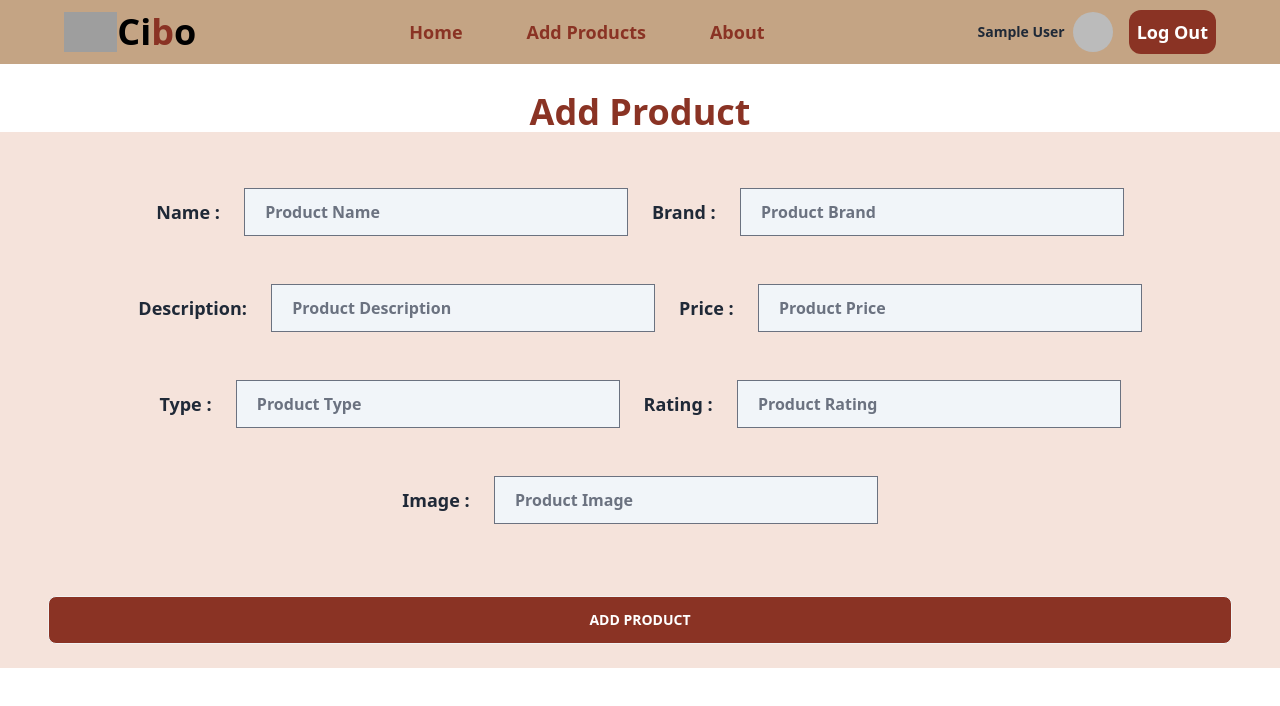
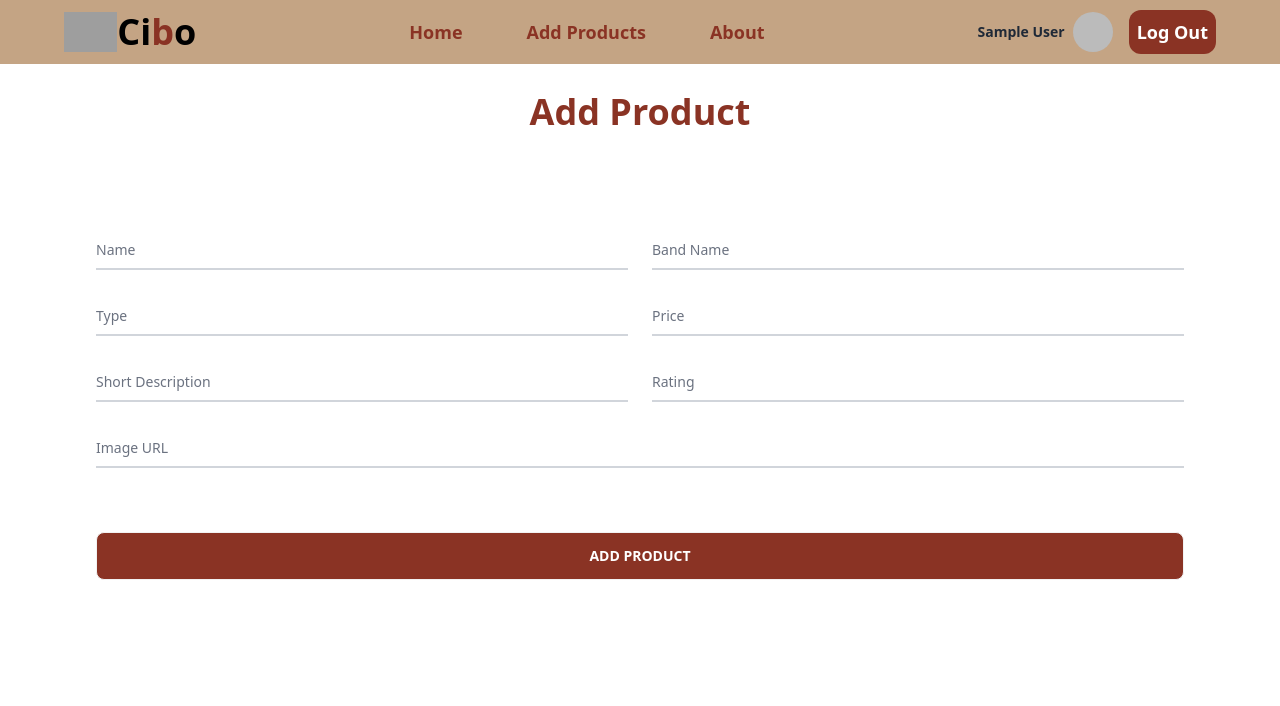
Before and after one commit to shamima-akter20/Cibo-store-client, a React (Vite) app: page /AddProduct in a window 1280 px wide. Shown: the top 706 px of the page. Built offline with nearby package versions, Linux system fonts and the light colour scheme; no server answers; sample sign-in values are in the browser's storage; grey boxes are pictures that could not be loaded.

Commit message:
form and error page update

```diff
--- a/src/AddProduct.jsx/AddProduct.jsx
+++ b/src/AddProduct.jsx/AddProduct.jsx
@@ -5,79 +5,64 @@ const AddProduct = () => {
         <div>
             <h1 className="text-center font-extrabold text-[#8A3324]
             text-xl  md:text-4xl mt-7 " >Add Product</h1>
-            <div className="bg-[#f5e3db] pb-6 px-3 md:px-12 ">
-                <form className=" py-10 ">
-                    <div className="lg:flex gap-6 lg:py-4 justify-center ">
+<div className="px-16 md:px-24 mt-24">
+<form>
+{/* ============================   1   ========================== */}
+  <div className="grid md:grid-cols-2 md:gap-6">
 
-                    <div className="flex mb-4 h-12 text-sm md:text-lg font-bold text-center ">
-                        <p className="flex items-center pr-6 ">Name : </p>
-                        <input type="text" placeholder="  Product Name"
-                        className="bg-slate-100 w-96 "
-                        name="" id="" />
+    <div className="relative z-0 w-full mb-6 group">
+        <input type="text" name="floating_first_name" id="floating_first_name" className="block py-2.5 px-0 w-full text-sm text-gray-900 bg-transparent border-0 border-b-2 border-gray-300 appearance-none dark:text-white dark:border-gray-600 dark:focus:border-blue-500 focus:outline-none focus:ring-0 focus:border-blue-600 peer" placeholder=" " required />
+        <label for="floating_first_name" className="peer-focus:font-medium absolute text-sm text-gray-500 dark:text-gray-400 duration-300 transform -translate-y-6 scale-75 top-3 -z-10 origin-[0] peer-focus:left-0 peer-focus:text-blue-600 peer-focus:dark:text-blue-500 peer-placeholder-shown:scale-100 peer-placeholder-shown:translate-y-0 peer-focus:scale-75 peer-focus:-translate-y-6">Name</label>
     </div>
-                    <div className="flex mb-4  h-12 text-sm md:text-lg font-bold text-center ">
-                        <p className="flex items-center pr-6 ">Brand : </p>
-                        <input type="text" placeholder="  Product Brand  "
-                        className="bg-slate-100 w-96 "
-                        name="" id="" />
-                    </div>
+    <div className="relative z-0 w-full mb-6 group">
+        <input type="text" name="floating_last_name" id="floating_last_name" className="block py-2.5 px-0 w-full text-sm text-gray-900 bg-transparent border-0 border-b-2 border-gray-300 appearance-none dark:text-white dark:border-gray-600 dark:focus:border-blue-500 focus:outline-none focus:ring-0 focus:border-blue-600 peer" placeholder=" " required />
+        <label for="floating_last_name" className="peer-focus:font-medium absolute text-sm text-gray-500 dark:text-gray-400 duration-300 transform -translate-y-6 scale-75 top-3 -z-10 origin-[0] peer-focus:left-0 peer-focus:text-blue-600 peer-focus:dark:text-blue-500 peer-placeholder-shown:scale-100 peer-placeholder-shown:translate-y-0 peer-focus:scale-75 peer-focus:-translate-y-6">Band Name</label>
     </div>
 
+  </div>
+{/* ============================   2   ========================== */}
+  <div className="grid md:grid-cols-2 md:gap-6">
 
-
-                   <div className="lg:flex gap-6 lg:py-4 justify-center ">
-
-                    <div className="flex mb-4  h-12  text-sm md:text-lg font-bold text-center ">
-                        <p className="flex items-center pr-6 "> Description: </p>
-                        <input type="text" placeholder="  Product Description"
-                        className="bg-slate-100  w-96 "
-                        name="" id="" />
+    <div className="relative z-0 w-full mb-6 group">
+        <input type="text" name="floating_first_name" id="floating_first_name" className="block py-2.5 px-0 w-full text-sm text-gray-900 bg-transparent border-0 border-b-2 border-gray-300 appearance-none dark:text-white dark:border-gray-600 dark:focus:border-blue-500 focus:outline-none focus:ring-0 focus:border-blue-600 peer" placeholder=" " required />
+        <label for="floating_first_name" className="peer-focus:font-medium absolute text-sm text-gray-500 dark:text-gray-400 duration-300 transform -translate-y-6 scale-75 top-3 -z-10 origin-[0] peer-focus:left-0 peer-focus:text-blue-600 peer-focus:dark:text-blue-500 peer-placeholder-shown:scale-100 peer-placeholder-shown:translate-y-0 peer-focus:scale-75 peer-focus:-translate-y-6">Type</label>
     </div>
-                    <div className="flex mb-4  h-12  text-sm md:text-lg font-bold text-center ">
-                        <p className="flex items-center pr-6 ">Price : </p>
-                        <input type="text" placeholder="  Product Price"
-                        className="bg-slate-100 w-96 "
-                        name="" id="" />
-                    </div>
+    <div className="relative z-0 w-full mb-6 group">
+        <input type="text" name="floating_last_name" id="floating_last_name" className="block py-2.5 px-0 w-full text-sm text-gray-900 bg-transparent border-0 border-b-2 border-gray-300 appearance-none dark:text-white dark:border-gray-600 dark:focus:border-blue-500 focus:outline-none focus:ring-0 focus:border-blue-600 peer" placeholder=" " required />
+        <label for="floating_last_name" className="peer-focus:font-medium absolute text-sm text-gray-500 dark:text-gray-400 duration-300 transform -translate-y-6 scale-75 top-3 -z-10 origin-[0] peer-focus:left-0 peer-focus:text-blue-600 peer-focus:dark:text-blue-500 peer-placeholder-shown:scale-100 peer-placeholder-shown:translate-y-0 peer-focus:scale-75 peer-focus:-translate-y-6">Price</label>
     </div>
 
+  </div>
+{/* ============================   3   ========================== */}
+  <div className="grid md:grid-cols-2 md:gap-6">
 
-
-
-                   <div className="lg:flex  gap-6  lg:py-4 justify-center ">
-
-                    <div className="flex mb-4  h-12  text-sm md:text-lg font-bold text-center ">
-                        <p className="flex items-center pr-6 ">Type : </p>
-                        <input type="text" placeholder="  Product Type"
-                        className="bg-slate-100 w-96 "
-                        name="" id="" />
+    <div className="relative z-0 w-full mb-6 group">
+        <input type="text" name="floating_first_name" id="floating_first_name" className="block py-2.5 px-0 w-full text-sm text-gray-900 bg-transparent border-0 border-b-2 border-gray-300 appearance-none dark:text-white dark:border-gray-600 dark:focus:border-blue-500 focus:outline-none focus:ring-0 focus:border-blue-600 peer" placeholder=" " required />
+        <label for="floating_first_name" className="peer-focus:font-medium absolute text-sm text-gray-500 dark:text-gray-400 duration-300 transform -translate-y-6 scale-75 top-3 -z-10 origin-[0] peer-focus:left-0 peer-focus:text-blue-600 peer-focus:dark:text-blue-500 peer-placeholder-shown:scale-100 peer-placeholder-shown:translate-y-0 peer-focus:scale-75 peer-focus:-translate-y-6">Short Description</label>
     </div>
-                    <div className="flex mb-4  h-12  text-sm md:text-lg font-bold text-center ">
-                        <p className="flex items-center pr-6 ">Rating : </p>
-                        <input type="text" placeholder="  Product Rating "
-                        className="bg-slate-100 w-96 "
-                        name="" id="" />
-                    </div>
-                   </div>
-
-
-                   <div className="flex gap-6 lg:py-4 justify-center ">
-
-                    <div className="flex mb-4  h-12  text-sm md:text-lg font-bold text-center ">
-                        <p className="flex items-center pr-6 ">Image : </p>
-                        <input type="text" placeholder="  Product Image"
-                        className="bg-slate-100 w-auto md:w-96 "
-                        name="" id="" />
+    <div className="relative z-0 w-full mb-6 group">
+        <input type="text" name="floating_last_name" id="floating_last_name" className="block py-2.5 px-0 w-full text-sm text-gray-900 bg-transparent border-0 border-b-2 border-gray-300 appearance-none dark:text-white dark:border-gray-600 dark:focus:border-blue-500 focus:outline-none focus:ring-0 focus:border-blue-600 peer" placeholder=" " required />
+        <label for="floating_last_name" className="peer-focus:font-medium absolute text-sm text-gray-500 dark:text-gray-400 duration-300 transform -translate-y-6 scale-75 top-3 -z-10 origin-[0] peer-focus:left-0 peer-focus:text-blue-600 peer-focus:dark:text-blue-500 peer-placeholder-shown:scale-100 peer-placeholder-shown:translate-y-0 peer-focus:scale-75 peer-focus:-translate-y-6">Rating</label>
     </div>
 
   </div>
 
+
+{/* ============================   URL of image   ========================== */}
+<div className="">
+    <div className="relative z-0 w-full mb-6 group">
+        <input type="text" name="floating_first_name" id="floating_first_name" className="block py-2.5 px-0 w-full text-sm text-gray-900 bg-transparent border-0 border-b-2 border-gray-300 appearance-none dark:text-white dark:border-gray-600 dark:focus:border-blue-500 focus:outline-none focus:ring-0 focus:border-blue-600 peer" placeholder=" " required />
+        <label for="floating_first_name" className="peer-focus:font-medium absolute text-sm text-gray-500 dark:text-gray-400 duration-300 transform -translate-y-6 scale-75 top-3 -z-10 origin-[0] peer-focus:left-0 peer-focus:text-blue-600 peer-focus:dark:text-blue-500 peer-placeholder-shown:scale-100 peer-placeholder-shown:translate-y-0 peer-focus:scale-75 peer-focus:-translate-y-6">Image URL</label>
+    </div>
+</div>
+
+{/* button */}
+<div className="mt-16">
+    <button className="btn w-full text-white bg-[#8A3324] font-bold hover:text-[#8A3324]  hover:bg-[#c7a380]  ">Add Product</button>
+</div>
+
+
 </form>
-                <div className="justify-center items-center text-center ">
-                    <button className="btn bg-[#8A3324] text-white w-full">
-                        Add Product
-                    </button>
-                </div>
 </div>
 </div>
     );
--- a/src/ErrorPage/ErrorPage.jsx
+++ b/src/ErrorPage/ErrorPage.jsx
@@ -2,12 +2,21 @@
 
 const ErrorPage = () => {
     return (
-        <div className="h-screen flex justify-center items-center">
-        <h1 className='text-6xl text-red-600 font-bold'>Error</h1>
-        {/* {
-            swal("Error!", "You clicked the button!", "error")
-        } */}
+    //     <div className="h-screen flex justify-center items-center">
+    //     <h1 className='text-6xl text-red-600 font-bold'>Error</h1>
+    //     {/* {
+    //         swal("Error!", "You clicked the button!", "error")
+    //     } */}
+    // </div>
+    <div>
+    <div className=" h-[93vh] overflow-hidden
+    bg-cover bg-center  relative"
+    //  style={{backgroundImage: 'url(  https://i.ibb.co/Jk5Jx3x/error-2.jpg  )'}}
+   style={{backgroundImage: 'url(  https://i.ibb.co/28Rz7Q6/error.png  )'}}
+    >
+
     </div>
+</div>
     );
 };
 
--- a/src/Pages/Banner.jsx
+++ b/src/Pages/Banner.jsx
@@ -3,6 +3,7 @@
 const Banner = () => {
     return (
         <div>
+
             <div className="hero h-[30vh] md:h-[80vh] overflow-hidden
            bg-fixed bg-cover bg-center  relative
             " style={{backgroundImage: 'url(  https://i.ibb.co/8cCtykK/burger3.jpg  )'}}>
--- /dev/null
+++ b/src/Pages/BrandDetails.jsx
@@ -0,0 +1,11 @@
+
+
+const BrandDetails = () => {
+    return (
+        <div>
+            <h1>Brand details</h1>
+        </div>
+    );
+};
+
+export default BrandDetails;
--- a/src/Pages/OurBrand.jsx
+++ b/src/Pages/OurBrand.jsx
@@ -13,6 +13,10 @@ useEffect(() =>{
 },[]);
 console.log(brand);
 
+
+{/* <div data-aos="fade-up"
+     data-aos-anchor-placement="top-center">
+</div> */}
 
 
     return (
@@ -30,7 +34,7 @@ console.log(brand);
              lg:grid-cols-3 gap-10 justify-center mx-auto items-center" >
                 {
                     brand.map(brands =>(
-                        <Link  key={brands.id} to="/">
+                        <Link  key={brands.id} to="/branddetail">
                         <div className=" bg-[#fff6ec] card w-80 shadow-2xl ">
                            <figure><img className="h-[200px]  w-full"
                             src={brands.image} alt="Shoes" /></figure>
@@ -67,4 +71,3 @@ console.log(brand);
 };
 
 export default OurBrand;
-{/* https://i.ibb.co/cL0bxQy/brown-car-1.png */}
```
Also changed, not shown: src/main.jsx (+9 -2 lines). Lines whose indentation alone changed are shown as unchanged.
